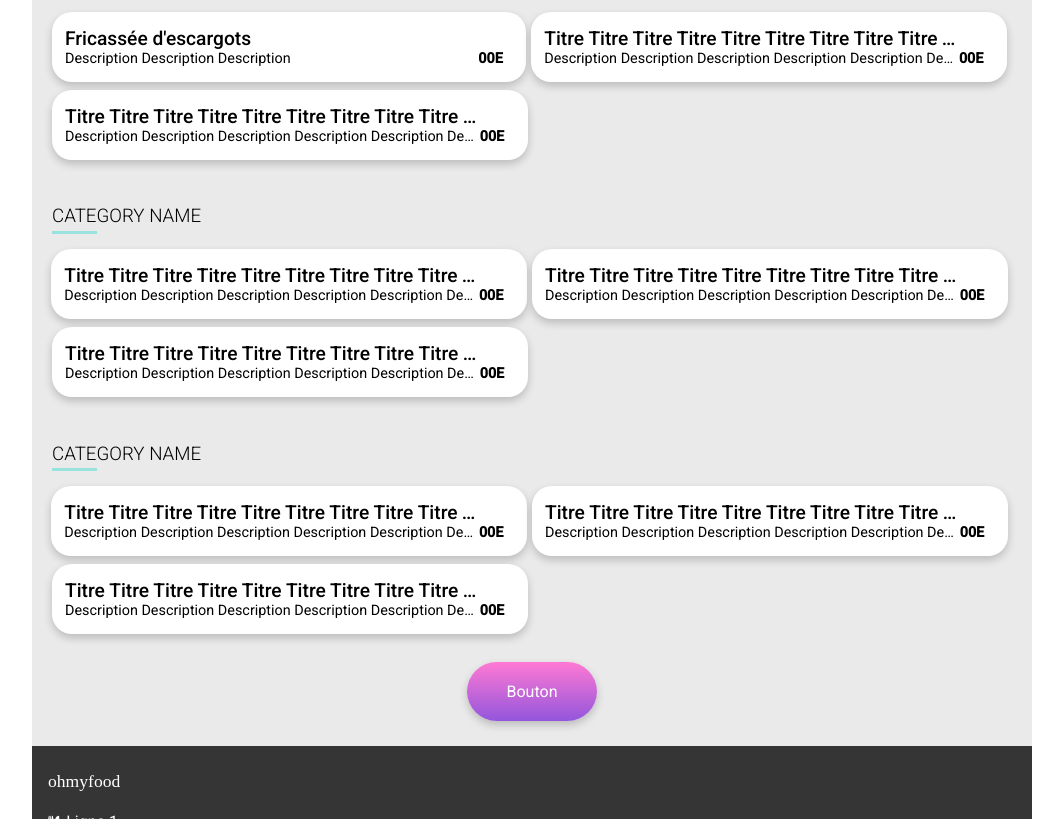
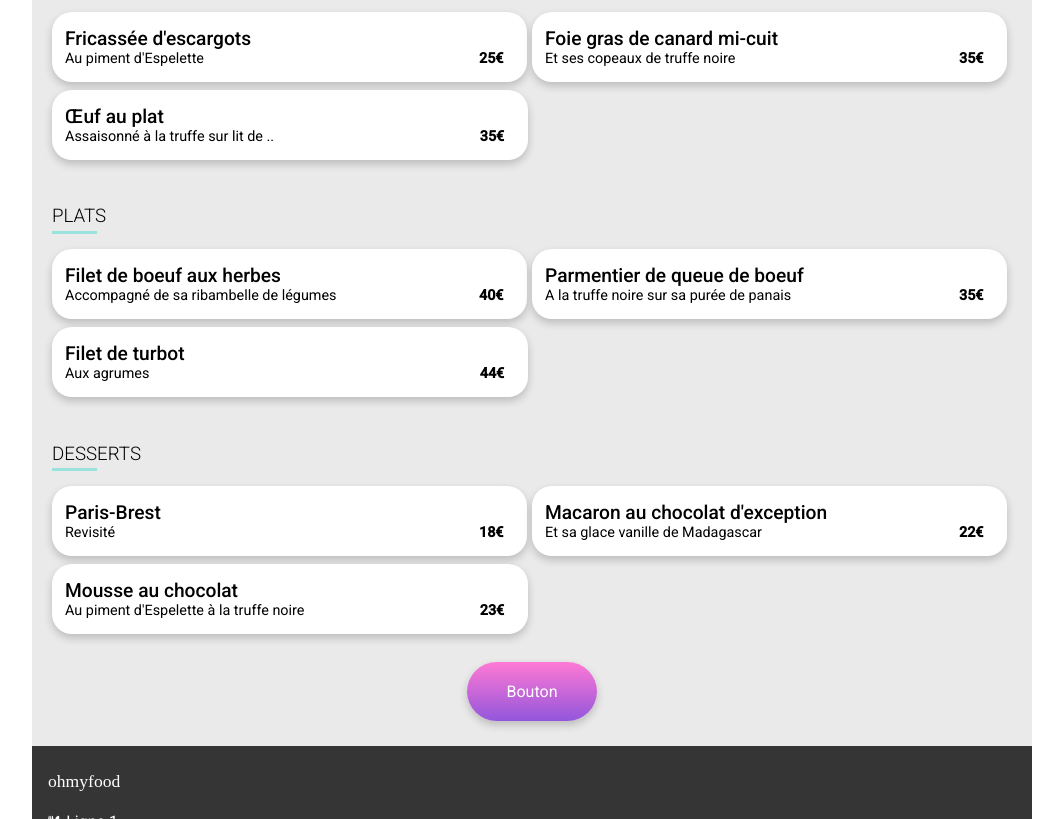
Before and after one commit to githubeuse/ohmyfood, a website: page menu_palette.html in a window 1280 px wide. Shown: the part 439-1258 px from the top of the page, without its empty margins (108-1171 px from the left). Drawn offline with Linux system fonts and the light colour scheme; a web font is replaced by a local one.

Commit message:
mise à jour du contenu html sur la page restaurant palette

```diff
--- a/menu_palette.html
+++ b/menu_palette.html
@@ -38,143 +38,127 @@
 
     <section class="dish">
         <div class="dish__header">
-            <h2 class="dish__restaurant-name">Restaurant Name</h2>
+            <h2 class="dish__restaurant-name">La palette du goût</h2>
             <div class="dish__icon-heart">
                 <i class="fa-regular fa-heart restaurant-card__heart"></i>
             </div>
         </div>
 
         <div class="dish-category">
-            <h3 class="dish-category__name">Category Name</h3>
+            <h3 class="dish-category__name">Entrées</h3>
             <div class="dish-category__underline"></div>
             <div class="dish__2-cards-container">
                 <div class="dish__card dish__card--1">
                     <div class="dish__visible-part">
                         <div class="dish__title">Fricassée d'escargots </div>
-                        <div class="dish__description">Description Description Description</div>
+                        <div class="dish__description">Au piment d'Espelette</div>
                     </div>
                     <div class="dish__sliding-part">
                         <div class="dish__ok-icon"><i class="fa-solid fa-circle-check"></i></div>
                     </div>
-                    <div class="dish__price">00E</div>
+                    <div class="dish__price">25€</div>
                 </div>
                 <div class="dish__card dish__card--2">
                     <div class="dish__visible-part">
-                        <div class="dish__title">Titre Titre Titre Titre Titre Titre Titre Titre Titre Titre Titre Titre
-                            Titre Titre Titre </div>
-                        <div class="dish__description">Description Description Description Description Description
-                            Description Description Description </div>
+                        <div class="dish__title">Foie gras de canard mi-cuit</div>
+                        <div class="dish__description">Et ses copeaux de truffe noire</div>
                     </div>
                     <div class="dish__sliding-part">
                         <div class="dish__ok-icon"><i class="fa-solid fa-circle-check "></i>
                         </div>
                     </div>
-                    <div class="dish__price">00E</div>
+                    <div class="dish__price">35€</div>
                 </div>
             </div>
             <div class="dish__card dish__card--3">
                 <div class="dish__visible-part">
-                    <div class="dish__title">Titre Titre Titre Titre Titre Titre Titre Titre Titre Titre Titre Titre
-                        Titre Titre Titre </div>
-                    <div class="dish__description">Description Description Description Description Description
-                        Description Description Description </div>
+                    <div class="dish__title">&OElig;uf au plat</div>
+                    <div class="dish__description">Assaisonné à la truffe sur lit de ..</div>
                 </div>
                 <div class="dish__sliding-part">
                     <div class="dish__ok-icon"><i class="fa-solid fa-circle-check"></i></div>
                 </div>
-                <div class="dish__price">00E</div>
+                <div class="dish__price">35€</div>
             </div>
 
         </div>
 
         <div class="dish-category">
-            <h3 class="dish-category__name">Category Name</h3>
+            <h3 class="dish-category__name">Plats</h3>
             <div class="dish-category__underline"></div>
 
             <div class="dish__2-cards-container">
                 <div class="dish__card dish__card--1">
                     <div class="dish__visible-part">
-                        <div class="dish__title">Titre Titre Titre Titre Titre Titre Titre Titre Titre Titre Titre Titre
-                            Titre Titre Titre </div>
-                        <div class="dish__description">Description Description Description Description Description
-                            Description Description Description </div>
+                        <div class="dish__title">Filet de boeuf aux herbes</div>
+                        <div class="dish__description">Accompagné de sa ribambelle de légumes</div>
                     </div>
                     <div class="dish__sliding-part">
                         <div class="dish__ok-icon"><i class="fa-solid fa-circle-check"></i></div>
                     </div>
-                    <div class="dish__price">00E</div>
+                    <div class="dish__price">40€</div>
                 </div>
                 <div class="dish__card dish__card--2">
                     <div class="dish__visible-part">
-                        <div class="dish__title">Titre Titre Titre Titre Titre Titre Titre Titre Titre Titre Titre Titre
-                            Titre Titre Titre </div>
-                        <div class="dish__description">Description Description Description Description Description
-                            Description Description Description </div>
+                        <div class="dish__title">Parmentier de queue de boeuf</div>
+                        <div class="dish__description">A la truffe noire sur sa purée de panais</div>
                     </div>
                     <div class="dish__sliding-part">
                         <div class="dish__ok-icon"><i class="fa-solid fa-circle-check "></i>
                         </div>
                     </div>
-                    <div class="dish__price">00E</div>
+                    <div class="dish__price">35€</div>
                 </div>
             </div>
             <div class="dish__card dish__card--3">
                 <div class="dish__visible-part">
-                    <div class="dish__title">Titre Titre Titre Titre Titre Titre Titre Titre Titre Titre Titre Titre
-                        Titre Titre Titre </div>
-                    <div class="dish__description">Description Description Description Description Description
-                        Description Description Description </div>
+                    <div class="dish__title">Filet de turbot</div>
+                    <div class="dish__description">Aux agrumes</div>
                 </div>
                 <div class="dish__sliding-part">
                     <div class="dish__ok-icon"><i class="fa-solid fa-circle-check"></i></div>
                 </div>
-                <div class="dish__price">00E</div>
+                <div class="dish__price">44€</div>
             </div>
 
         </div>
 
         <div class="dish-category">
-            <h3 class="dish-category__name">Category Name</h3>
+            <h3 class="dish-category__name">Desserts</h3>
             <div class="dish-category__underline"></div>
 
             <div class="dish__2-cards-container">
                 <div class="dish__card dish__card--1">
                     <div class="dish__visible-part">
-                        <div class="dish__title">Titre Titre Titre Titre Titre Titre Titre Titre Titre Titre Titre Titre
-                            Titre Titre Titre </div>
-                        <div class="dish__description">Description Description Description Description Description
-                            Description Description Description </div>
+                        <div class="dish__title">Paris-Brest</div>
+                        <div class="dish__description">Revisité</div>
                     </div>
                     <div class="dish__sliding-part">
                         <div class="dish__ok-icon"><i class="fa-solid fa-circle-check"></i></div>
                     </div>
-                    <div class="dish__price">00E</div>
+                    <div class="dish__price">18€</div>
                 </div>
                 <div class="dish__card dish__card--2">
                     <div class="dish__visible-part">
-                        <div class="dish__title">Titre Titre Titre Titre Titre Titre Titre Titre Titre Titre Titre Titre
-                            Titre Titre Titre </div>
-                        <div class="dish__description">Description Description Description Description Description
-                            Description Description Description </div>
+                        <div class="dish__title">Macaron au chocolat d'exception</div>
+                        <div class="dish__description">Et sa glace vanille de Madagascar</div>
                     </div>
                     <div class="dish__sliding-part">
                         <div class="dish__ok-icon"><i class="fa-solid fa-circle-check "></i>
                         </div>
                     </div>
-                    <div class="dish__price">00E</div>
+                    <div class="dish__price">22€</div>
                 </div>
             </div>
             <div class="dish__card dish__card--3">
                 <div class="dish__visible-part">
-                    <div class="dish__title">Titre Titre Titre Titre Titre Titre Titre Titre Titre Titre Titre Titre
-                        Titre Titre Titre </div>
-                    <div class="dish__description">Description Description Description Description Description
-                        Description Description Description </div>
+                    <div class="dish__title">Mousse au chocolat</div>
+                    <div class="dish__description">Au piment d'Espelette à la truffe noire</div>
                 </div>
                 <div class="dish__sliding-part">
                     <div class="dish__ok-icon"><i class="fa-solid fa-circle-check"></i></div>
                 </div>
-                <div class="dish__price">00E</div>
+                <div class="dish__price">23€</div>
             </div>
 
         </div>
```
